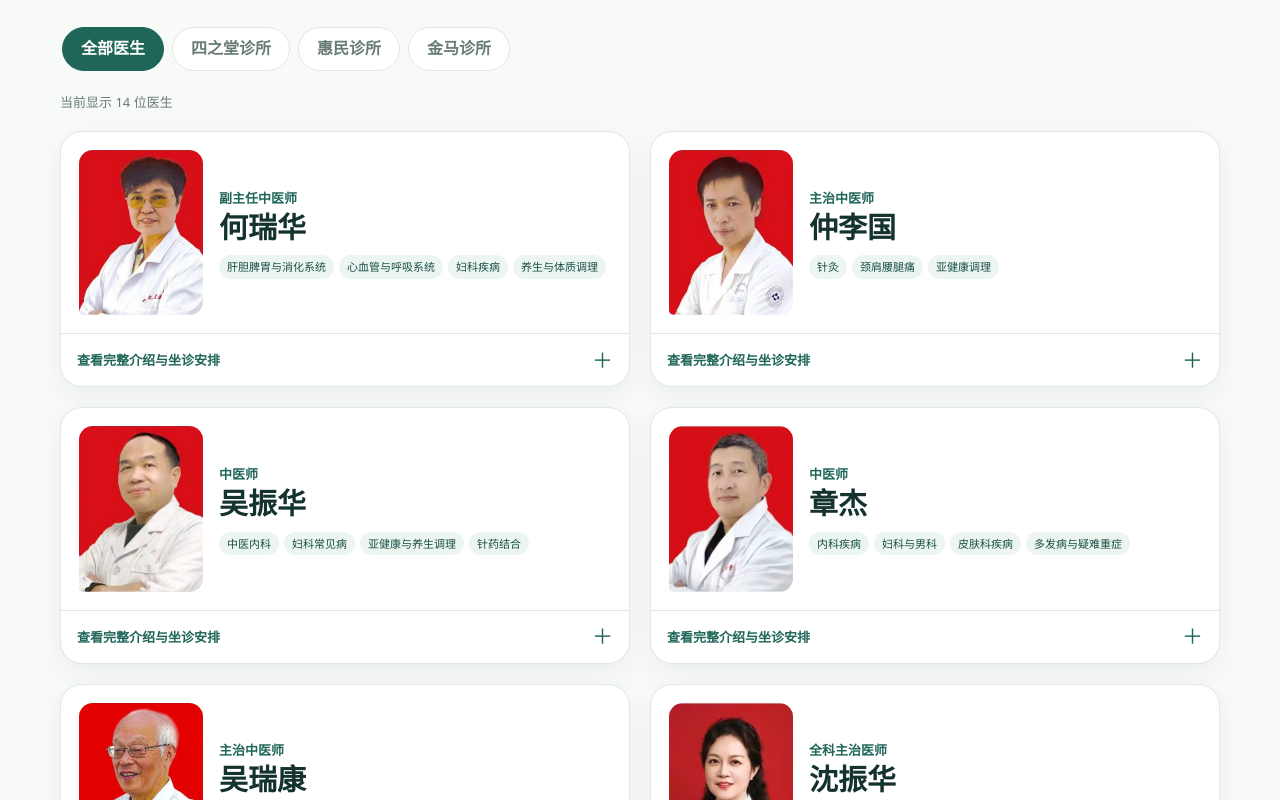
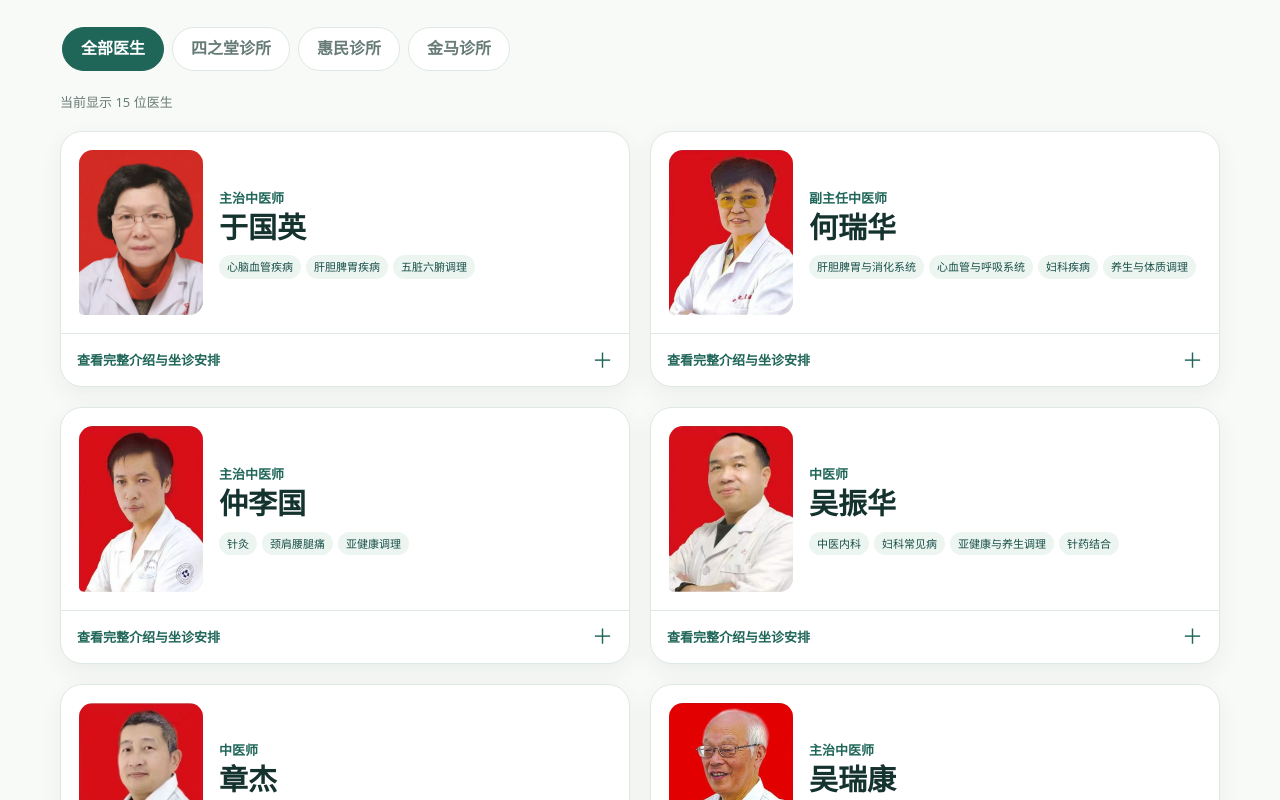
Before and after one commit to 12chasse-neige/doctors-sizhitang, a Vue app: page / in a window 1280 px wide. Shown: the part 1000-1800 px from the top of the page. Built offline with nearby package versions, Linux system fonts and the light colour scheme.

Commit message:
Add doctor

```diff
--- a/src/data/doctors.ts
+++ b/src/data/doctors.ts
@@ -37,6 +37,15 @@ function portrait(filename: string): string {
 
 // All factual content below is normalized from docs/materials/doctors.md.
 export const doctors: Doctor[] = [
+  {
+    id: 'yu-guoying',
+    name: '于国英',
+    title: '主治中医师',
+    portrait: portrait('yu-guoying.jpg'),
+    specialties: ['心脑血管疾病', '肝胆脾胃疾病', '五脏六腑调理'],
+    biography: '毕业于嘉兴卫校（嘉兴医学院前身），从事临床中医内科工作三十余年，积累了较丰富的临床经验。擅长心脑血管、肝胆脾胃方面疾病的治疗，以及人体五脏六腑的调理。',
+    schedules: [{ clinic: '金马诊所', times: ['每周四 08:00–11:30'] }],
+  },
   {
     id: 'he-ruihua',
     name: '何瑞华',
--- a/src/data/enterprise.ts
+++ b/src/data/enterprise.ts
@@ -13,7 +13,7 @@ export const enterprise = {
   paragraphs: [
     '四之堂始创于1914年（民国三年），由海宁望族马家的马溯秋创办。早期药店遵循古方，选用各地道地药材与饮片，并制作丸、散、膏、丹等传统剂型，在当地积累了良好声誉。',
     '据材料记载，民国初年面对当地百姓受风湿、类风湿、痛风与历节病困扰，海宁马桥老街的四之堂药店曾综合民间验方，形成祛风活血浸洗方等外治经验。此处仅作企业历史介绍，不作为诊疗或用药建议。',
-    '改革开放以来，企业经历升级改制、增资扩股，逐步发展为药品零售连锁经营企业。材料记载，公司在海宁开设了10多家药店和4家中西医诊所，并在四之堂发源地马桥桐木商业街设立四之堂医馆。',
+    '改革开放以来，企业经历升级改制、增资扩股，逐步发展为药品零售连锁经营企业。材料记载，公司在海宁开设了10多家药店和3家中西医诊所，并在四之堂发源地马桥桐木商业街设立四之堂医馆。',
   ],
   milestones: [
     {
```
Also changed, not shown: src/assets/portraits/yu-guoying.jpg (added), 2 other files (tests, documents, lock files or other folders).
